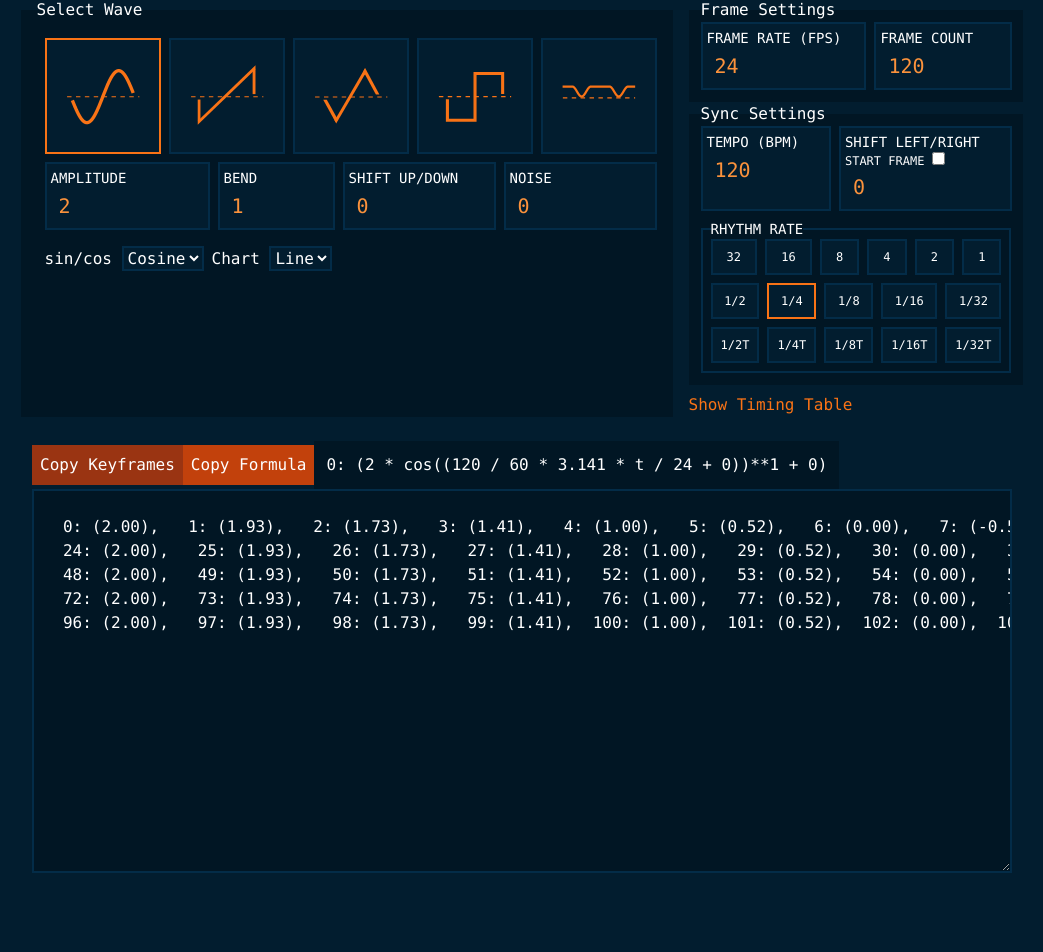
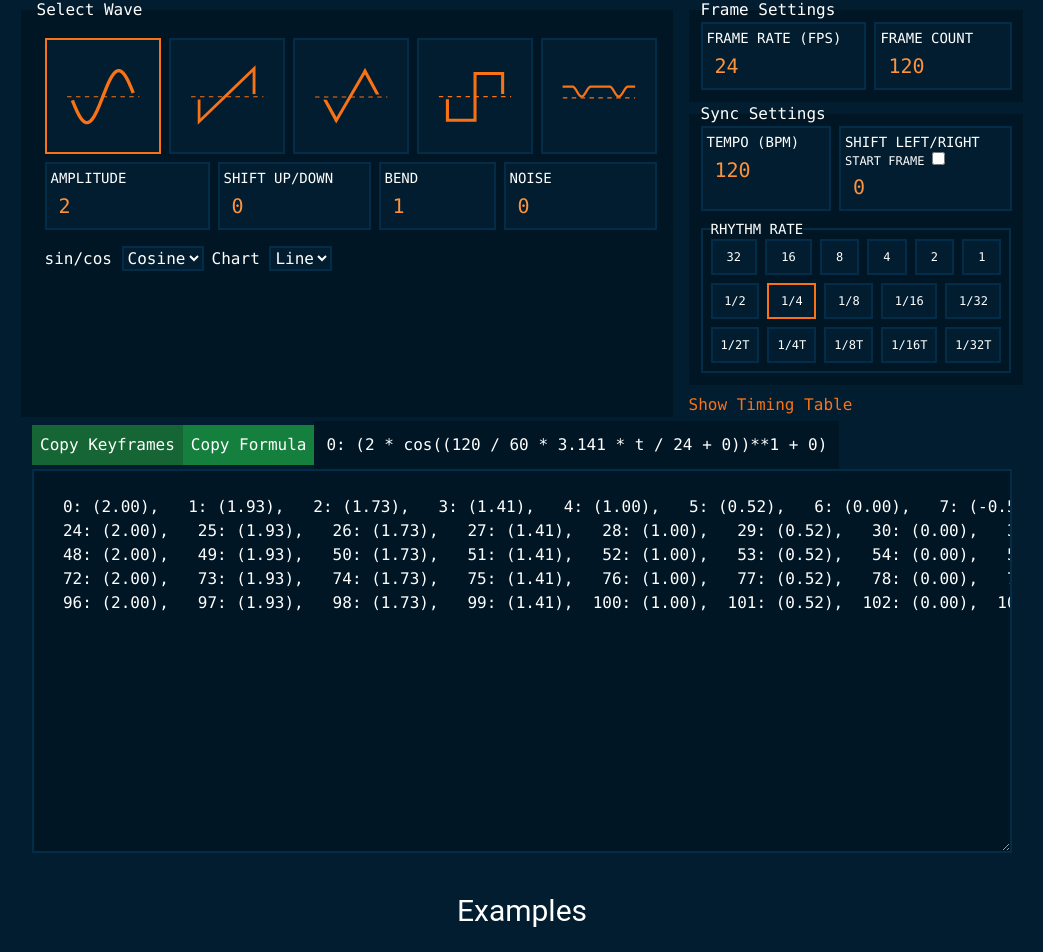
Before and after one commit to ganeJackS/framesync.xyz, a React (Vite) app: page / in a window 1280 px wide. Shown: the part 443-1395 px from the top of the page, without its empty margins (118-1161 px from the left). Built offline with nearby package versions, Linux system fonts and the light colour scheme.

Commit message:
added toasts on copy for keyframes/formula buttons

```diff
--- /dev/null
+++ b/src/components/CopyToast.tsx
@@ -0,0 +1,23 @@
+import React, { useState } from 'react';
+
+type CopyToastProps = {
+    children: React.ReactNode;
+}
+
+const CopyToast = ({ children }: CopyToastProps) => {
+  const [showCopied, setShowCopied] = useState(false);
+
+  const handleCopy = () => {
+    setShowCopied(true);
+    setTimeout(() => setShowCopied(false), 2000);
+  }
+
+  return (
+    <div onClick={handleCopy}>
+      {children}
+      {showCopied ? " 🗸" : null}
+    </div>
+  );
+}
+
+export default CopyToast;
--- a/src/components/StressTest.tsx
+++ b/src/components/StressTest.tsx
@@ -12,6 +12,7 @@ import square from "../assets/square.svg";
 import triangle from "../assets/triangle.svg";
 import bumpdip from "../assets/bumpdip.svg";
 import ShowHideToggle from "./ShowHideToggle";
+import CopyToast from "./CopyToast";
 
 export default function StressTest() {
   const [
@@ -91,6 +92,7 @@ export default function StressTest() {
   const [highlightedText, setHighlightedText] = React.useState("");
   const [primaryCursorValue, setPrimaryCursorValue] = React.useState();
   const [secondaryCursorValue, setSecondaryCursorValue] = React.useState();
+
 
   // const audioFile = useRef(null);
   // const interval = 24; // extract amplitude data 24 times per second
@@ -423,21 +425,6 @@ export default function StressTest() {
                   }
                 />
               </label>
-              {/* Bend*/}
-              <label className="flex flex-col grow bg-darker-blue pl-1 pt-1 border-2 border-dark-blue z-index-100 text-sm">
-                BEND{" "}
-                <NumberInput
-                  value={bend === 0 && waveType != "saw" ? 1 : bend}
-                  min={1}
-                  max={waveType === "saw" ? 100 : 200}
-                  step={waveType === "saw" ? 1 : 2}
-                  isInt={true}
-                  onChange={(value) =>
-                    setState((old) => ({ ...old, bend: value as number }))
-                  }
-                />
-              </label>
-              {/* Up/Down Offset*/}
               <label className="flex flex-col grow bg-darker-blue pl-1 pt-1 border-2 border-dark-blue z-index-100 text-sm">
                 SHIFT UP/DOWN{" "}
                 <NumberInput
@@ -454,6 +441,22 @@ export default function StressTest() {
                   }
                 />
               </label>
+              {/* Bend*/}
+              <label className="flex flex-col grow bg-darker-blue pl-1 pt-1 border-2 border-dark-blue z-index-100 text-sm">
+                BEND{" "}
+                <NumberInput
+                  value={bend === 0 && waveType != "saw" ? 1 : bend}
+                  min={1}
+                  max={waveType === "saw" ? 100 : 200}
+                  step={waveType === "saw" ? 1 : 2}
+                  isInt={true}
+                  onChange={(value) =>
+                    setState((old) => ({ ...old, bend: value as number }))
+                  }
+                />
+              </label>
+              {/* Up/Down Offset*/}
+
               {/* Noise*/}
               <label className="flex flex-col grow bg-darker-blue pl-1 pt-1 border-2 border-dark-blue z-index-100 text-sm">
                 NOISE{" "}
@@ -545,7 +548,7 @@ export default function StressTest() {
           </fieldset>
 
           {/* Sync Settings */}
-          <fieldset className="bg-darkest-blue flex-row-auto justify-start pl-3 pr-3 pb-3 font-mono">
+          <fieldset className="bg-darkest-blue flex-row-auto justify-start  pl-3 pr-3 pb-3 font-mono">
             <legend>Sync Settings</legend>
             {/* Tempo and Shift Left/Right */}
             <div className="flex flex-row grow space-x-2 mb-2">
@@ -605,7 +608,7 @@ export default function StressTest() {
             <fieldset className="border-2 border-dark-blue pl-2 pr-2">
             <legend className="text-sm">RHYTHM RATE</legend>
               {/*New Rythm Rate*/}
-              <div className="flex flex-col-reverse flex-wrap justify-start text-center text-xs mb-2">
+              <div className="flex flex-col-reverse flex-wrap justify-start text-center text-xs font-mono mb-2">
                 {/* Row 1 */}
 
                   <div className="flex flex-row mt-2">
@@ -1108,37 +1111,43 @@ export default function StressTest() {
       {/* Outputs */}
 
       {/* Formula Output */}
-      <div className="flex flex-row justify-center justify-items-center">
-        <div className="flex flex-row justify-center justify-items-center ">
-          {/* a button to copy the currentFormula to the clipboard */}
-        </div>
-      </div>
-      <br />
+
 
       {/* Keyframe Output */}
-      <div className="flex flex-row grow justify-center items-center">
+
+      <div className="flex flex-row grow justify-center items-center mt-1">
         {/* a button to copy keyframeOutput to the clipboard */}
+
+        <div>
         <label>
           <button
-            className="bg-orange-800 text-white font-mono p-2"
+            className="bg-green-800 text-white font-mono p-2 hover:bg-green-600 active:bg-green-700 transition-all ease-out duration-150"
             onCopy={copyHighlightedTextHandler}
             onClick={() => {
               navigator.clipboard.writeText(yArray as unknown as string);
             }}>
+            <CopyToast>
             Copy Keyframes
+            </CopyToast>
           </button>
+          </label>
+          <label>
           <button
-            className="bg-orange-700 text-white font-mono p-2"
+            className="bg-green-700 text-white font-mono p-2 hover:bg-green-500 active:bg-green-600 transition-all ease-out duration-150"
             onClick={() => {
               navigator.clipboard.writeText(currentFormula);
             }}>
+            <CopyToast>
             Copy Formula
+            </CopyToast>
           </button>
           <div className="font-mono inline-flex bg-darkest-blue p-3">
             {`${
               linkFrameOffset == true ? leftRightOffset : 0
             }: ${currentFormula}`}
           </div>
+          </label>
+          <label>
           <textarea
             className="flex flex-row justify-center items-center h-96 w-2/3 min-w-980px w-980px resize font-mono bg-darkest-blue border-2 border-dark-blue "
             id="keyframeOutput"
@@ -1158,8 +1167,11 @@ export default function StressTest() {
             }}
           />
         </label>
+        </div>
+      </div>
 
-
+       <div className="flex flex-row justify-center justify-items-center mt-10 text-3xl">
+        <h2>Examples</h2>
       </div>
 
 
```
